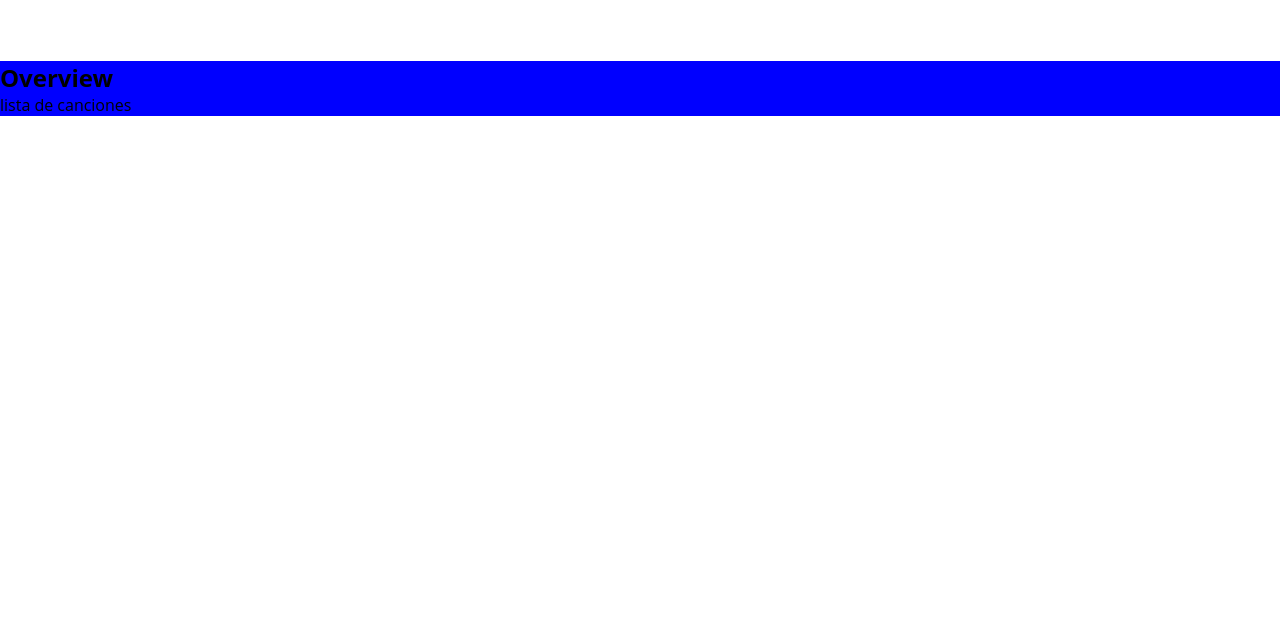
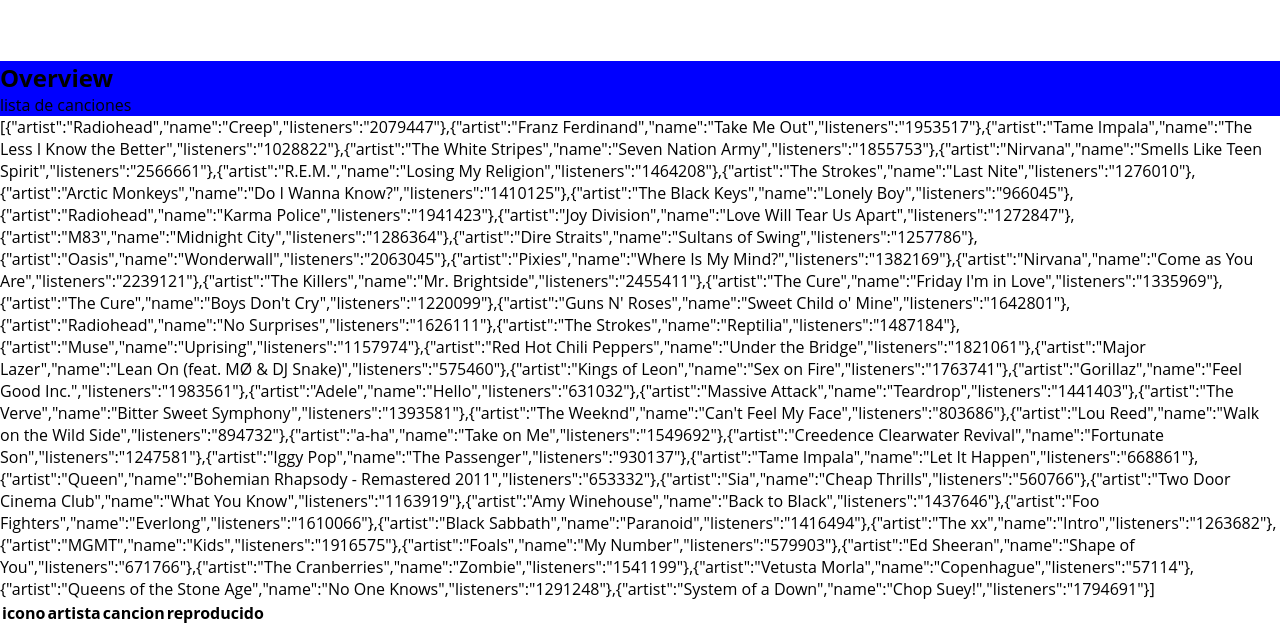
Before and after one commit to marielleia/clon-lastfm, a plain HTML site: page index.html in a window 1280 px wide. Shown: the part 275-901 px from the top of the page. Before the commit the page ends 800 px from the top, so only its background shows below. Drawn offline with Linux system fonts and the light colour scheme.

Commit message:
stringify

```diff
--- a/index.html
+++ b/index.html
@@ -9,6 +9,7 @@
     <link rel="stylesheet" href="style.css">
 </head>
 
+<body>
 <!-------------------------------ENCABEZADO----------------------------->
 <header>
     <nav>
@@ -58,13 +59,25 @@
 </header>
 
 <!--------------------TRACK DE CANCIONES------------>
-<body>
+
 <section class="lista-canciones">
 <h2>Overview</h2>
 lista de canciones
 </section>
-<div class="tracks-container"></div>
+<div class = "tracks-container"></div>
+<table>
+    <thead>
+        <tr>
+            <th> icono </th>
+            <th> artista </th>
+            <th> cancion </th>
+            <th> reproducido </th>
+        </tr>
+    </thead>
+    <tbody class= "trackscontainer">
 
+    </tbody>
+</table>
     <script src="script.js"></script>
 </body>
 
--- a/script.js
+++ b/script.js
@@ -2,61 +2,30 @@
 const tracksContainer = document.querySelector('.tracks-container');
 
 /* Fetch: Llamamos al json con el listado de canciones */
-fetch('music.json')
+fetch('http://127.0.0.1:5500/clon-lastfm/music.json')
   .then(response => response.json())
-  .then(data => console.log(data))
+    .then ((music) => {
+        let listaDeMusica = music.map((music) => {
+            return {artist: music.artist.name,
+                    name: music.name,
+                    listeners: music.listeners
+                    }
+                });
 
+                let showData = JSON.stringify(listaDeMusica);
+       document.querySelector(".tracks-container").innerHTML = showData;
+    })
 
-/*fetchManyTracks: Nos permite llamar a la X número de veces para ver diferentes tracks
-function fetchManyTracks(number) {
-    for (let i = 0; i <= number; i++) {
-        fetchOneTrack(i);
-    }}
+//PLANTILLA CAJA LISTAS MUSICA//
+/*function musicTemplate (music){
+    const card = document.createElement("div");
+    card.classList.add("music-card");
 
-console.log(fetchOneTrack(1));
+//nombre cancion
+const name = document.createElement("p");
+name.classList.add("name");
+name.textContent = music.name.charAt(0).toUpperCase() + music.name.slice(1);
 
-//-------------------------create music list-----------------------//
-
-function createTrackLine(track) {
-
-//---------------------create line/div --------------------------//
-const card = document.createElement("div");
-card.classList.add("track-card");
-
-// llamar cancion//
-
-//imagen-container//
-const spriteContainer = document.createElement("div");
-spriteContainer.classList.add("img-container");
-
-//-----------------------imagen icono play-------------------------//
-const sprite = document.createElement("img");
-sprite.src = track.sprites.front_default;
-
-//-------------------------nombre artista-------------------------//
-const artist = document.createElement("p");
-artist.classList.add("artist-name");
-artist.textContent = artist.charAt(0).toUpperCase() + artist.slice(1);
-
-//-------------------------nombre cancion-------------------------//
-const name = document.createElement("p");
-name.classList.add("song-name");
-name.textContent = name.charAt(0).toUpperCase() + name.slice(1);
-
-//------------------------link a más info--------------------------//
-const aTag = document.createElement ('a');
-aTag.classList.add('link');
-aTag.setAttribute('href', 'music.html');
-aTag.textContent = "More info";
-
-//Añadir elementos a la card//
-spriteContainer.appendChild(sprite);
-card.appendChild(spriteContainer);
-card.appendChild(artist);
 card.appendChild(name);
-card.appendChild(aTag);
-
 tracksContainer.appendChild(card);
-
-fetchManyTracks(5);
 }*/
```
